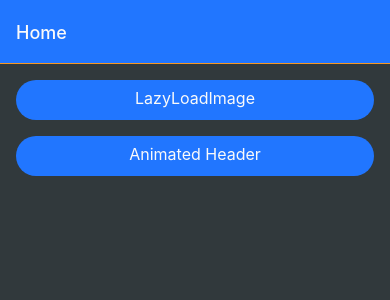
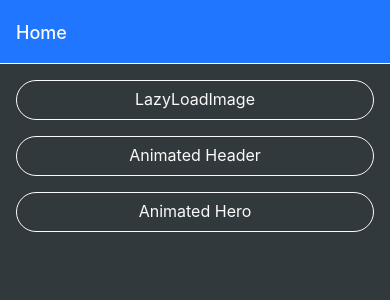
Before and after one commit to Hmoulvad/Expo, a React Native app: screen / in a window 390 px wide. Shown: the top 300 px of the page. Built offline with nearby package versions, Linux system fonts and the light colour scheme.

Commit message:
Updates to Button and Created new screens.

```diff
--- a/package.json
+++ b/package.json
@@ -30,5 +30,5 @@
   },
   "version": "1.0.0",
   "private": true,
-  "name": "ao-web-app"
+  "name": "moulvad"
 }
--- a/src/components/Button.tsx
+++ /dev/null
@@ -1,33 +0,0 @@
-import { useTheme } from "@react-navigation/native";
-import React, { ReactNode } from "react";
-import {
-  StyleSheet,
-  TouchableOpacity,
-  TouchableOpacityProps,
-} from "react-native";
-import { AppSpacing } from "../constants/Tokens";
-import { Text } from "./Text/Text";
-
-type Props = { children: ReactNode } & TouchableOpacityProps;
-
-export const Button = ({ children, ...rest }: Props) => {
-  const theme = useTheme();
-
-  const Styles = StyleSheet.create({
-    Button: {
-      paddingVertical: AppSpacing[2],
-      flex: 1,
-      minHeight: AppSpacing[10],
-      alignContent: "center",
-      alignItems: "center",
-      backgroundColor: theme.colors.card,
-      borderRadius: AppSpacing[5],
-    },
-  });
-
-  return (
-    <TouchableOpacity style={[Styles.Button, rest.style]} {...rest}>
-      <Text>{children}</Text>
-    </TouchableOpacity>
-  );
-};
--- /dev/null
+++ b/src/components/Button/Button.tsx
@@ -0,0 +1,46 @@
+import { useTheme } from "@react-navigation/native";
+import React, { ReactNode } from "react";
+import {
+  StyleSheet,
+  TouchableOpacity,
+  TouchableOpacityProps,
+} from "react-native";
+import { AppSpacing } from "../../constants/Tokens";
+import { Text } from "../Text/Text";
+
+type Props = { children: ReactNode; outline?: boolean } & TouchableOpacityProps;
+
+export const Button = ({ children, outline = false, ...rest }: Props) => {
+  const theme = useTheme();
+
+  const Styles = StyleSheet.create({
+    Button: {
+      paddingVertical: AppSpacing[2],
+      flex: 1,
+      minHeight: AppSpacing[10],
+      alignContent: "center",
+      alignItems: "center",
+      borderRadius: AppSpacing[5],
+    },
+    Basic: {
+      backgroundColor: theme.colors.card,
+    },
+    Outline: {
+      borderWidth: 1,
+      borderColor: theme.colors.border,
+    },
+  });
+
+  return (
+    <TouchableOpacity
+      style={[
+        Styles.Button,
+        outline ? Styles.Outline : Styles.Basic,
+        rest.style,
+      ]}
+      {...rest}
+    >
+      <Text>{children}</Text>
+    </TouchableOpacity>
+  );
+};
--- /dev/null
+++ b/src/components/Button/index.ts
@@ -0,0 +1 @@
+export { Button } from "./Button";
--- a/src/navigation/Navigation.tsx
+++ b/src/navigation/Navigation.tsx
@@ -1,7 +1,13 @@
 import { NavigationContainer } from "@react-navigation/native";
 import { createNativeStackNavigator } from "@react-navigation/native-stack";
 import React from "react";
-import { AnimatedHeader, Routes, Home, LazyLoadImage } from "../routes";
+import {
+  AnimatedHeader,
+  Routes,
+  Home,
+  LazyLoadImage,
+  AnimatedHero,
+} from "../routes";
 import { DefaultTheme } from "../themes/Default";
 
 const Stack = createNativeStackNavigator();
@@ -12,6 +18,7 @@ export const Navigation = () => (
       <Stack.Screen name={Routes.Home} component={Home} />
       <Stack.Screen name={Routes.LazyLoadImage} component={LazyLoadImage} />
       <Stack.Screen name={Routes.AnimatedHeader} component={AnimatedHeader} />
+      <Stack.Screen name={Routes.AnimatedHero} component={AnimatedHero} />
     </Stack.Navigator>
   </NavigationContainer>
 );
--- /dev/null
+++ b/src/routes/AnimatedHero.tsx
@@ -0,0 +1,19 @@
+import React from "react";
+import Animated, {
+  useAnimatedScrollHandler,
+  useSharedValue,
+} from "react-native-reanimated";
+
+export const AnimatedHero = () => {
+  const y = useSharedValue(0);
+
+  const onScroll = useAnimatedScrollHandler(() => {});
+  return (
+    <>
+      <Animated.ScrollView
+        onScroll={onScroll}
+        scrollEventThrottle={16}
+      ></Animated.ScrollView>
+    </>
+  );
+};
--- a/src/routes/Home.tsx
+++ b/src/routes/Home.tsx
@@ -1,6 +1,6 @@
 import React from "react";
 import { Box } from "../components/Box";
-import { Button } from "../components/Button";
+import { Button } from "../components/Button/Button";
 import { Spacing } from "../components/Spacing";
 import { useNav } from "../lib/useNavigation";
 import { Routes } from "./Model";
@@ -9,12 +9,16 @@ export const Home = () => {
   const { navigate } = useNav();
   return (
     <Box>
-      <Button onPress={() => navigate(Routes.LazyLoadImage)}>
+      <Button outline onPress={() => navigate(Routes.LazyLoadImage)}>
         LazyLoadImage
       </Button>
       <Spacing />
-      <Button onPress={() => navigate(Routes.AnimatedHeader)}>
+      <Button outline onPress={() => navigate(Routes.AnimatedHeader)}>
         Animated Header
+      </Button>
+      <Spacing />
+      <Button outline onPress={() => navigate(Routes.AnimatedHero)}>
+        Animated Hero
       </Button>
     </Box>
   );
--- a/src/routes/Model.ts
+++ b/src/routes/Model.ts
@@ -3,6 +3,8 @@ export enum Routes {
   Home = "Home",
   LazyLoadImage = "LazyLoad",
   AnimatedHeader = "AnimatedHeader",
+  AnimatedFlatlist = "AnimatedFlatlist",
+  AnimatedHero = "Animatedhero",
 }
 
 /* RootStack Type */
@@ -10,4 +12,6 @@ export type RootStackParamsList = {
   [Routes.Home]: undefined;
   [Routes.LazyLoadImage]: undefined;
   [Routes.AnimatedHeader]: undefined;
+  [Routes.AnimatedFlatlist]: undefined;
+  [Routes.AnimatedHero]: undefined;
 };
--- a/src/routes/index.ts
+++ b/src/routes/index.ts
@@ -2,6 +2,7 @@
 export { Home } from "./Home";
 export { LazyLoadImage } from "./LazyLoadImage";
 export { AnimatedHeader } from "./AnimatedHeader";
+export { AnimatedHero } from "./AnimatedHero";
 
 /* Models */
 export { Routes } from "./Model";
--- a/src/themes/Default.ts
+++ b/src/themes/Default.ts
@@ -8,7 +8,7 @@ export const DefaultTheme: Theme = {
     background: Color1,
     card: Color2,
     text: Color6,
-    border: Color5,
+    border: Color6,
     notification: Color4,
   },
 };
```
Also changed, not shown: src/routes/AnimatedFlatlist.tsx (added).
